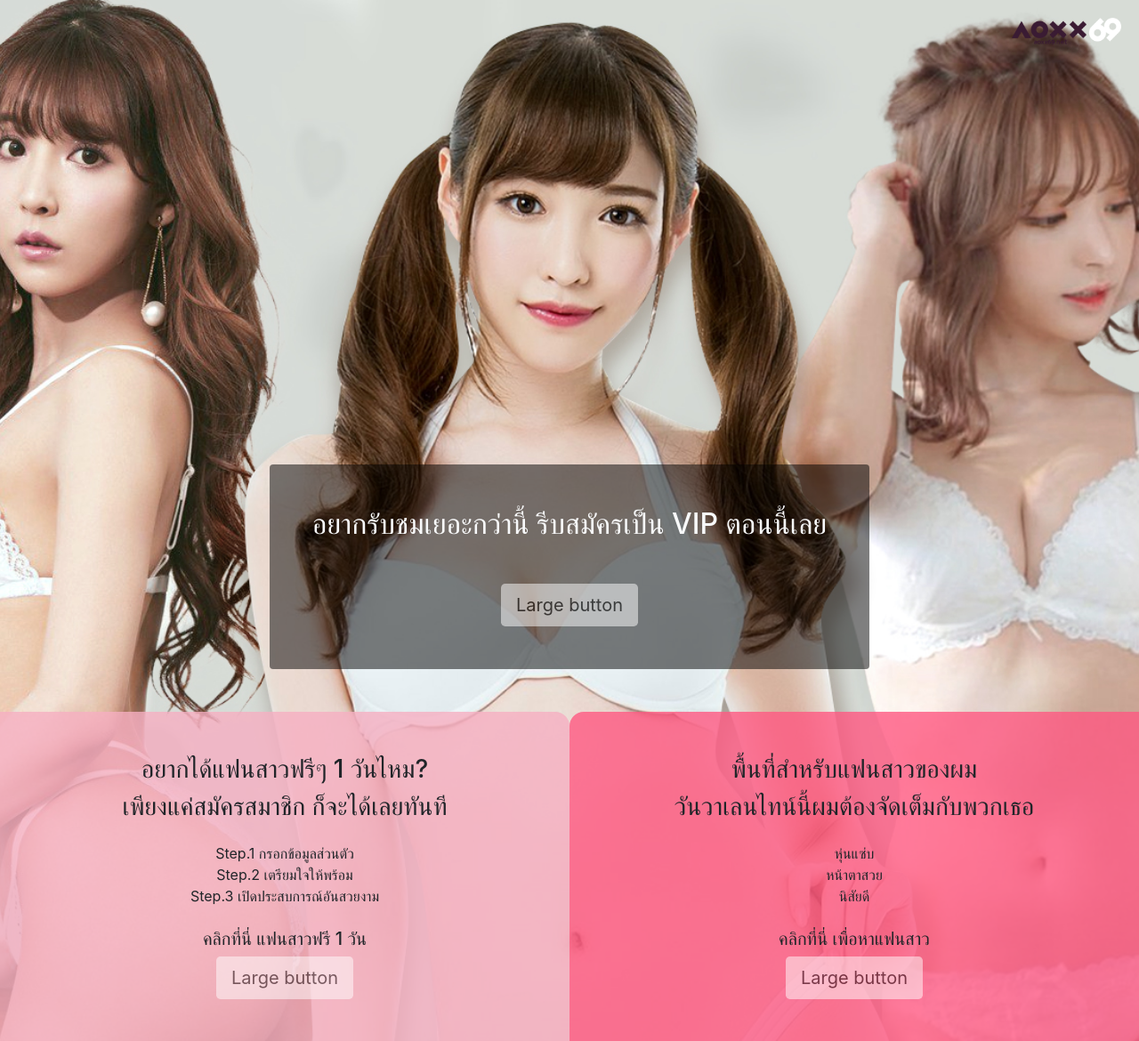
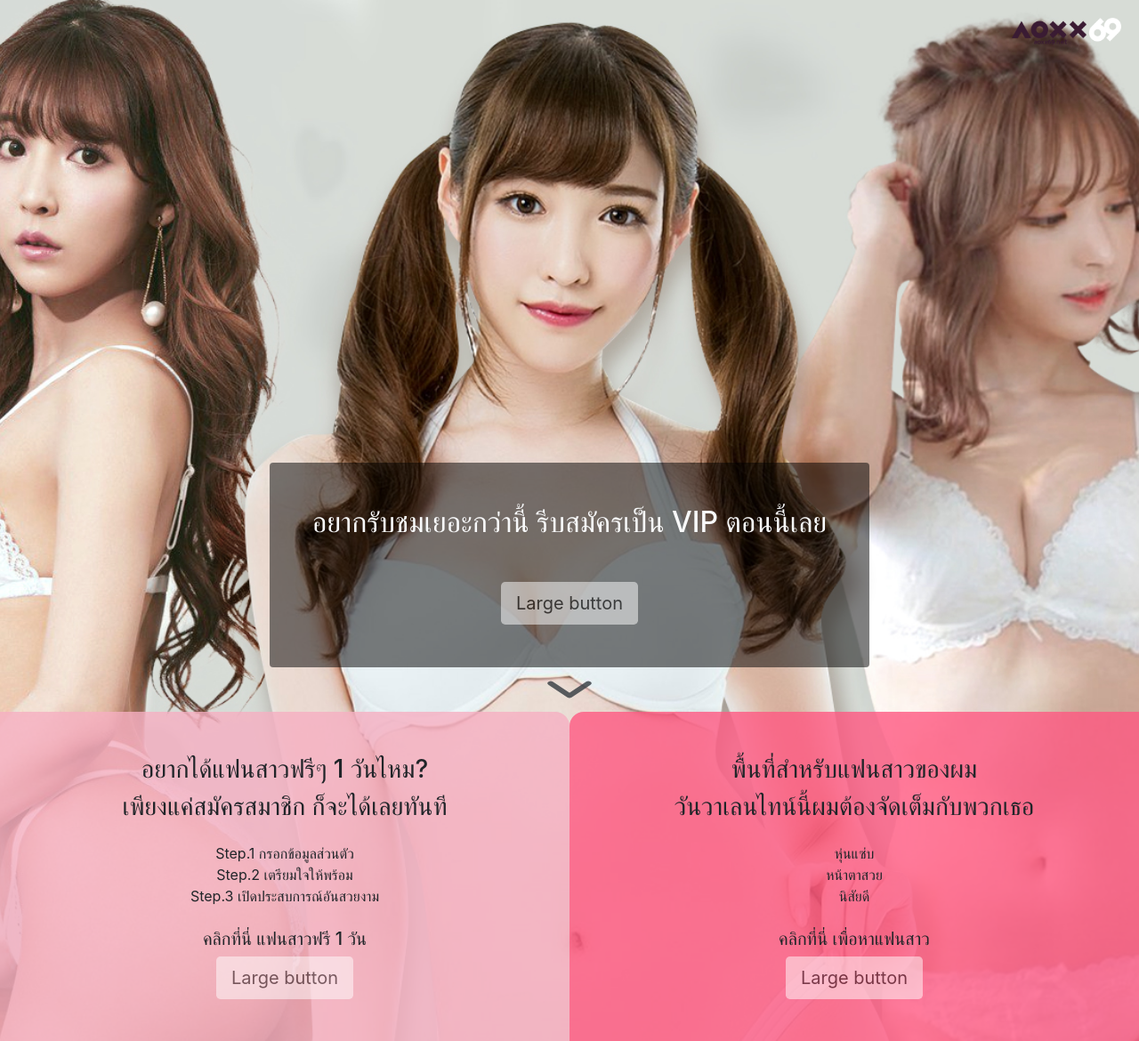
Before and after one commit to PaddyChen1012/aoxx, a PHP site: page /aoxx_LP.html in a window 1280 px wide. Shown: the top 1170 px of the page at 89% size. Run offline with PHP 8.4, Linux system fonts and the light colour scheme; some libraries are stand-ins or nearby versions.

Commit message:
滑動提示

```diff
--- a/aoxx_LP.html
+++ b/aoxx_LP.html
@@ -26,16 +26,19 @@
     <div class="bg-warp"></div>
 
     <div class="position-absolute lp-logo"><img src="images/logo1.png" alt="" style="height: 30px;"></div>
-    <div class="container-fluid px-0 bg-LP d-flex align-items-end pb-5">
+    <div class="position-relative container-fluid px-0 bg-LP d-flex flex-column justify-content-end">
         <div class="row mx-auto d-flex flex-column p-5 bg-black-50 rounded">
             <h2 class="text-center mb-5 text-light">
                 อยากรับชมเยอะกว่านี้ รีบสมัครเป็น VIP ตอนนี้เลย
             </h2>
             <a type="button" class="btn btn-lp btn-lg mx-auto">Large button</a>
         </div>
+        <a class="text-center text-dark" href="#SingUp">
+            <svg xmlns="http://www.w3.org/2000/svg" class="ionicon position-relative" viewBox="0 0 512 512"><path fill="none" stroke="currentColor" stroke-linecap="round" stroke-linejoin="round" stroke-width="48" d="M112 184l144 144 144-144"/></svg>
+        </a>
     </div>
 
-    <div class="container-fluid px-0">
+    <div id="SingUp" class="container-fluid px-0">
         <div class="row w-100 mx-auto">
             <div class="col-md-6 p-5 bg-lp-1 rounded-2  text-center">
                 <h3>อยากได้แฟนสาวฟรีๆ 1 วันไหม?</h3>
--- a/css/Custom.css
+++ b/css/Custom.css
@@ -65,6 +65,21 @@ nav {
 .bg-lp-2 {
     background-color: rgba(255, 89, 131, .8);
 }
+.ionicon {
+    transform: scaleX(1.5);
+    height: 50px;
+    opacity: .8;
+    animation: jump .4s infinite linear alternate;
+}
+
+@keyframes jump{
+    0% {
+        top: 3px;
+    }
+    100% {
+        top: -3px;
+    }
+}
 
 @media (min-width: 992px) {
     body {
```
